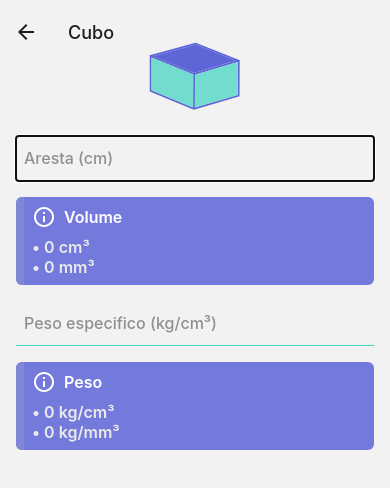
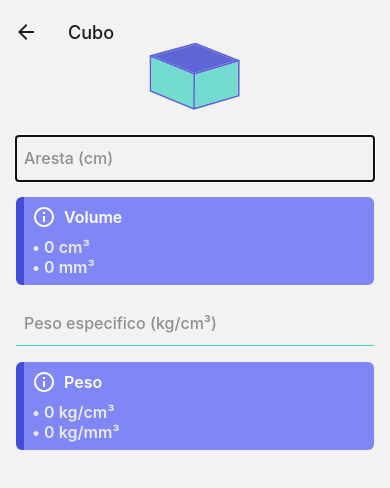
Before and after one commit to gustavoharff/shapes, a React Native app: screen /CubeForm in a window 390 px wide. Shown: the top 488 px of the page. Built offline with nearby package versions, Linux system fonts and the light colour scheme.

Commit message:
refactor: Add theme

```diff
--- a/App.tsx
+++ b/App.tsx
@@ -8,12 +8,13 @@ import * as React from 'react'
 import { useColorScheme } from 'react-native'
 
 import { RootStack } from './src/navigation/root.stack'
+import { theme } from './src/theme'
 
 const darkTheme = {
   ...DarkTheme,
   colors: {
     ...DarkTheme.colors,
-    primary: '#424cd6'
+    primary: theme.dark.primary
   }
 } as Theme
 
@@ -21,7 +22,7 @@ const lightTheme = {
   ...DefaultTheme,
   colors: {
     ...DefaultTheme.colors,
-    primary: '#424cd6'
+    primary: theme.light.primaryVariant
   }
 } as Theme
 
--- a/src/screens/cube-form.tsx
+++ b/src/screens/cube-form.tsx
@@ -88,10 +88,10 @@ export class CubeForm extends React.Component<CubeFormProps, CubeFormState> {
         />
 
         <Tip title="Volume" style={{ marginTop: 16 }}>
-          <Text style={styles.tipValue}>
+          <Text style={styles.tipValue} numberOfLines={1}>
             • {this.state.volumeCm3.toLocaleString('pt-BR')} cm³
           </Text>
-          <Text style={styles.tipValue}>
+          <Text style={styles.tipValue} numberOfLines={1}>
             • {this.state.volumeMm3.toLocaleString('pt-BR')} mm³
           </Text>
         </Tip>
@@ -106,10 +106,10 @@ export class CubeForm extends React.Component<CubeFormProps, CubeFormState> {
         />
 
         <Tip title="Peso" style={{ marginTop: 16 }}>
-          <Text style={styles.tipValue}>
+          <Text style={styles.tipValue} numberOfLines={1}>
             • {this.state.weightCm3.toLocaleString('pt-BR')} kg/cm³
           </Text>
-          <Text style={styles.tipValue}>
+          <Text style={styles.tipValue} numberOfLines={1}>
             •{' '}
             {this.state.weightMm3.toLocaleString('pt-BR', {
               maximumSignificantDigits: 6
--- /dev/null
+++ b/src/theme/index.ts
@@ -0,0 +1,12 @@
+export const theme = {
+  dark: {
+    primary: '#424cd6',
+    primaryVariant: 'rgb(94, 102, 215)',
+    secondary: '#41d5c4'
+  },
+  light: {
+    primary: 'rgb(127, 135, 246)',
+    primaryVariant: '#424cd6',
+    secondary: '#41d5c4'
+  }
+}
--- a/src/ui/input.tsx
+++ b/src/ui/input.tsx
@@ -8,6 +8,8 @@ import {
   Appearance,
   NativeEventSubscription
 } from 'react-native'
+
+import { theme } from '../theme'
 
 interface InputProps extends TextInputProps {}
 
@@ -62,21 +64,24 @@ export class Input extends React.Component<InputProps, InputState> {
 
   public render() {
     const { style, ...rest } = this.props
+    const { isDark, isFocus } = this.state
 
     return (
       <TextInput
         ref={this.ref}
         {...rest}
         style={[
-          style,
           styles.input,
-          { color: this.state.isDark ? '#fff' : '#434545' },
-          { borderColor: this.state.isFocus ? '#424cd6' : '#41d5c4' }
+          { color: isDark ? '#fff' : '#434545' },
+          {
+            borderColor: isFocus ? theme.dark.primary : theme.dark.secondary
+          },
+          style
         ]}
         onBlur={this.onBlur}
         onFocus={this.onFocus}
-        selectionColor="#424cd6"
-        placeholderTextColor={this.state.isDark ? '#a9a7a7' : '#918e8e'}
+        selectionColor={isDark ? theme.dark.primary : theme.light.primary}
+        placeholderTextColor={isDark ? '#a9a7a7' : '#918e8e'}
       />
     )
   }
--- a/src/ui/tip.tsx
+++ b/src/ui/tip.tsx
@@ -1,6 +1,16 @@
 import * as React from 'react'
-import { StyleProp, StyleSheet, Text, View, ViewStyle } from 'react-native'
+import {
+  Appearance,
+  NativeEventSubscription,
+  StyleProp,
+  StyleSheet,
+  Text,
+  View,
+  ViewStyle
+} from 'react-native'
 import Icon from 'react-native-vector-icons/MaterialCommunityIcons'
+
+import { theme } from '../theme'
 
 interface TipProps {
   readonly title: string
@@ -8,19 +18,56 @@ interface TipProps {
   readonly style?: StyleProp<ViewStyle>
 }
 
-export class Tip extends React.Component<TipProps> {
+interface TipState {
+  readonly isDark: boolean
+}
+
+export class Tip extends React.Component<TipProps, TipState> {
+  private colorSchemeSubscription: NativeEventSubscription | null = null
+
+  constructor(props: TipProps) {
+    super(props)
+
+    this.state = {
+      isDark: Appearance.getColorScheme() === 'dark'
+    }
+  }
+
+  componentDidMount() {
+    this.colorSchemeSubscription = Appearance.addChangeListener(
+      this.onColorSchemeChange
+    )
+  }
+
+  componentWillUnmount() {
+    this.colorSchemeSubscription?.remove()
+  }
+
+  private onColorSchemeChange: Appearance.AppearanceListener = preference => {
+    this.setState({ isDark: preference.colorScheme === 'dark' })
+  }
+
   public render() {
+    const { isDark } = this.state
     return (
-      <View style={[styles.container, this.props.style]}>
-        <View style={styles.border} />
-        <View style={styles.tip}>
-          <View style={styles.header}>
-            <Icon name="information-outline" size={24} color="#fff" />
-            <Text style={styles.title}>{this.props.title}</Text>
-          </View>
+      <View
+        style={[
+          styles.container,
+          {
+            backgroundColor: isDark ? theme.dark.primary : theme.light.primary,
+            borderLeftColor: isDark
+              ? theme.dark.primaryVariant
+              : theme.light.primaryVariant
+          },
+          this.props.style
+        ]}
+      >
+        <View style={styles.header}>
+          <Icon name="information-outline" size={24} color="#fff" />
+          <Text style={styles.title}>{this.props.title}</Text>
+        </View>
 
-          <View style={styles.content}>{this.props.children}</View>
-        </View>
+        <View style={styles.content}>{this.props.children}</View>
       </View>
     )
   }
@@ -28,20 +75,10 @@ export class Tip extends React.Component<TipProps> {
 
 const styles = StyleSheet.create({
   container: {
-    flexDirection: 'row',
     width: '100%',
     backgroundColor: 'rgba(94, 102, 215, 0.85)',
-    borderRadius: 6
-  },
-  border: {
-    width: 8,
-    borderTopLeftRadius: 6,
-    borderBottomLeftRadius: 6,
-    height: '100%',
-    backgroundColor: 'rgb(129, 134, 214)'
-  },
-  tip: {
-    flex: 1
+    borderRadius: 6,
+    borderLeftWidth: 8
   },
   header: {
     flexDirection: 'row',
```
